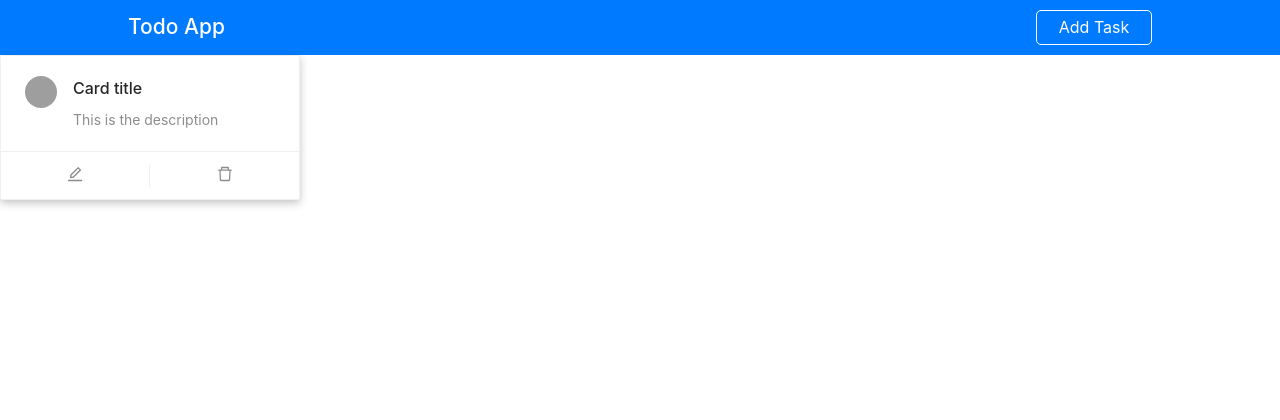
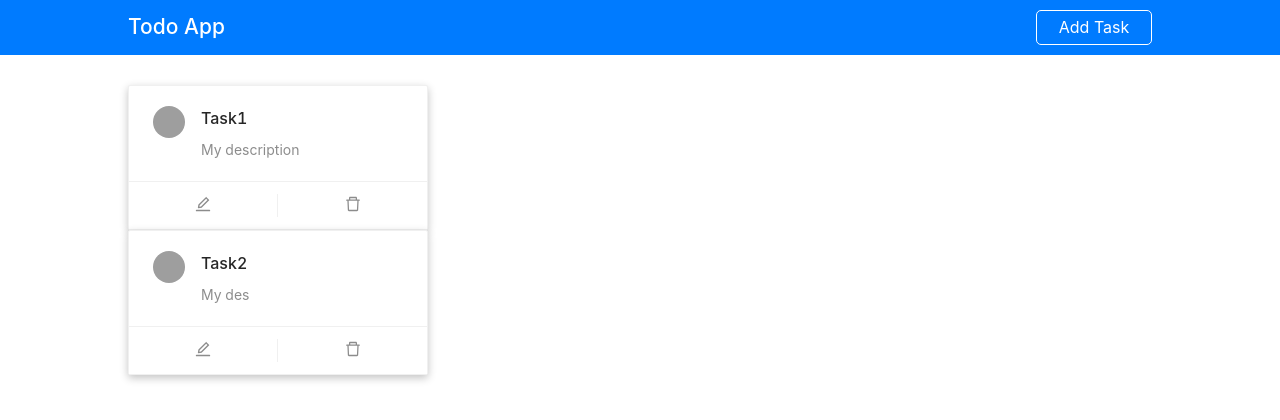
Before and after one commit to hamza181/task-app, a React (Create React App) app: page / in a window 1280 px wide. Shown: the top 420 px of the page. Built offline with nearby package versions, Linux system fonts and the light colour scheme; grey boxes are pictures that could not be loaded.

Commit message:
ui completed

```diff
--- a/package.json
+++ b/package.json
@@ -3,6 +3,7 @@
   "version": "0.1.0",
   "private": true,
   "dependencies": {
+    "@ant-design/icons": "^4.6.2",
     "@testing-library/jest-dom": "^5.14.1",
     "@testing-library/react": "^11.2.7",
     "@testing-library/user-event": "^12.8.3",
--- a/src/Components/Card/MyCard.js
+++ b/src/Components/Card/MyCard.js
@@ -9,9 +9,9 @@ import {
 
 const { Meta } = Card;
 
-function MyCard() {
+function MyCard(props) {
   return (
-    <div>
+    <div style={{display: "flex", msFlexDirection: "row"}}>
       <Card
         style={{ width: 300,
         boxShadow: 'rgba(0, 0, 0, 0.24) 0px 3px 8px',
@@ -32,8 +32,8 @@ function MyCard() {
           avatar={
             <Avatar src="https://zos.alipayobjects.com/rmsportal/ODTLcjxAfvqbxHnVXCYX.png" />
           }
-          title="Card title"
-          description="This is the description"
+          title={props.name}
+          description={props.description}
         />
       </Card>
     </div>
--- a/src/Components/Form/MyForm.js
+++ b/src/Components/Form/MyForm.js
@@ -6,9 +6,11 @@ import {
   Upload,
 } from "antd";
 import { UploadOutlined, InboxOutlined } from "@ant-design/icons";
+import { useDispatch } from "react-redux";
 
 function MyForm() {
 
+  const dispatch = useDispatch()
   return (
     <div style={{ display: "flex", justifyContent: "center" }}>
       <Form
@@ -17,7 +19,7 @@ function MyForm() {
           boxShadow: "rgba(0, 0, 0, 0.24) 0px 3px 8px",
           paddingTop: "45px",
           paddingBottom: "30px",
-          marginTop: '33px'
+          margin: '33px 0',
         }}
         labelCol={{
           span: 5,
--- a/src/Pages/Home.js
+++ b/src/Pages/Home.js
@@ -1,14 +1,42 @@
-import React from 'react'
-import MyCard from '../Components/Card/MyCard'
-import Navbar from '../Layout/Header/Navbar/Navbar'
+import React from "react";
+import { useSelector } from "react-redux";
+import { Link } from "react-router-dom";
+import MyCard from "../Components/Card/MyCard";
+import Navbar from "../Layout/Header/Navbar/Navbar";
 
 function Home() {
-    return (
-        <div>
-            <Navbar></Navbar>
-            <MyCard></MyCard>
+  const myState = useSelector((state) => state.note);
+  console.log(myState);
+  const isStateEmpty = false;
+  return (
+    <div>
+      <Navbar></Navbar>
+      <Link to="/note">
+        <div style={{ display: "flex", justifyContent: "center" }}>
+          <div style={{ width: "80%", margin: "30px 0" }}>
+            {!isStateEmpty ? (
+              <>
+                {myState.map((value, index) => {
+                  return (
+                    <MyCard
+                      key={index}
+                      name={myState[index].name}
+                      description={myState[index].description}
+                      image="asdf"
+                    />
+                  );
+                })}
+              </>
+            ) : (
+              <>
+                <h2>Please add note</h2>
+              </>
+            )}
+          </div>
         </div>
-    )
+      </Link>
+    </div>
+  );
 }
 
-export default Home
+export default Home;
--- a/src/Pages/ShowNote.js
+++ b/src/Pages/ShowNote.js
@@ -1,11 +1,72 @@
-import React from 'react'
+import { DeleteOutlined, EditOutlined } from "@ant-design/icons";
+import { Button, Card } from "antd";
+import React from "react";
+import MyForm from "../Components/Form/MyForm";
+import Navbar from "../Layout/Header/Navbar/Navbar";
 
 function ShowNote() {
-    return (
-        <div>
-
-        </div>
-    )
+  return (
+    <div>
+      <Navbar></Navbar>
+      {/* <h1>show note</h1> */}
+      <div
+        style={{ display: "flex", justifyContent: "center" }}
+      >
+        <Card
+          title="Name"
+          style={{
+            width: "80%",
+            margin: "30px 0",
+            boxShadow: "rgba(0, 0, 0, 0.24) 0px 3px 8px",
+          }}
+        >
+          <Card
+            type="inner"
+            title="Description"
+            style={
+              {
+                //   width: "80%",
+              }
+            }
+          >
+            Description here
+          </Card>
+          <div
+            style={{ marginTop: 25, display: "flex", justifyContent: "center" }}
+          >
+            <img
+              src="https://picsum.photos/900/400"
+              style={{ maxWidth: "60%", maxHeight: "800px" }}
+              //   type="inner"
+              //   title="Image"
+            ></img>
+          </div>
+          <div
+            style={{
+              marginTop: "45px",
+              display: "flex",
+              justifyContent: "center",
+            }}
+          >
+            <div
+              style={{
+                display: "flex",
+                justifyContent: "space-between",
+                width: "30%",
+              }}
+            >
+              <Button type="primary" size="large" icon={<EditOutlined />}>
+                Edit
+              </Button>
+              <Button type="danger" size="large" icon={<DeleteOutlined />}>
+                Delete
+              </Button>
+            </div>
+          </div>
+        </Card>
+      </div>
+    </div>
+  );
 }
 
-export default ShowNote
+export default ShowNote;
--- a/src/Store/reducer/index.js
+++ b/src/Store/reducer/index.js
@@ -1,6 +1,8 @@
 import { combineReducers } from "redux";
 import { counter } from "./counter";
+import { note } from "./note";
 
 export const reducer = combineReducers({
     counter: counter,
+    note: note,
 })
--- a/src/Store/reducer/note.js
+++ b/src/Store/reducer/note.js
@@ -1,12 +1,24 @@
-import * as constant from '../constant/note'
+import * as constant from "../constant/note";
 
-const initialState = []
+const initialState = [
+  {
+    name: "Task1",
+    description: "My description",
+    image: 'asdf'
+  },
+  {
+    name: "Task2",
+    description: "My des",
+    image: 'oasidf'
+  },
+];
 
 export const note = (state = initialState, action) => {
-    if(action.type === constant.ADDNOTE){
-        return {
-            ...state,
+  // if(action.type === constant.ADDNOTE){
+  //     return {
+  //         ...state,
 
-        }
-    }
-}
+  //     }
+  // }
+  return state;
+};
```
